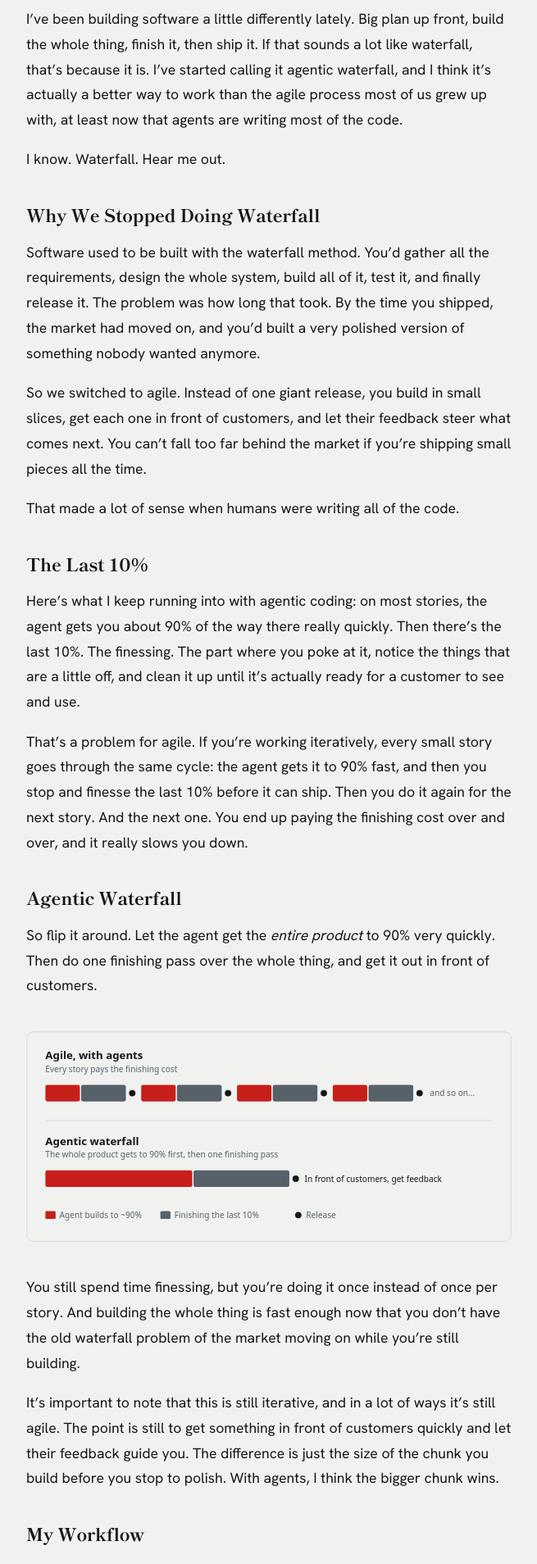
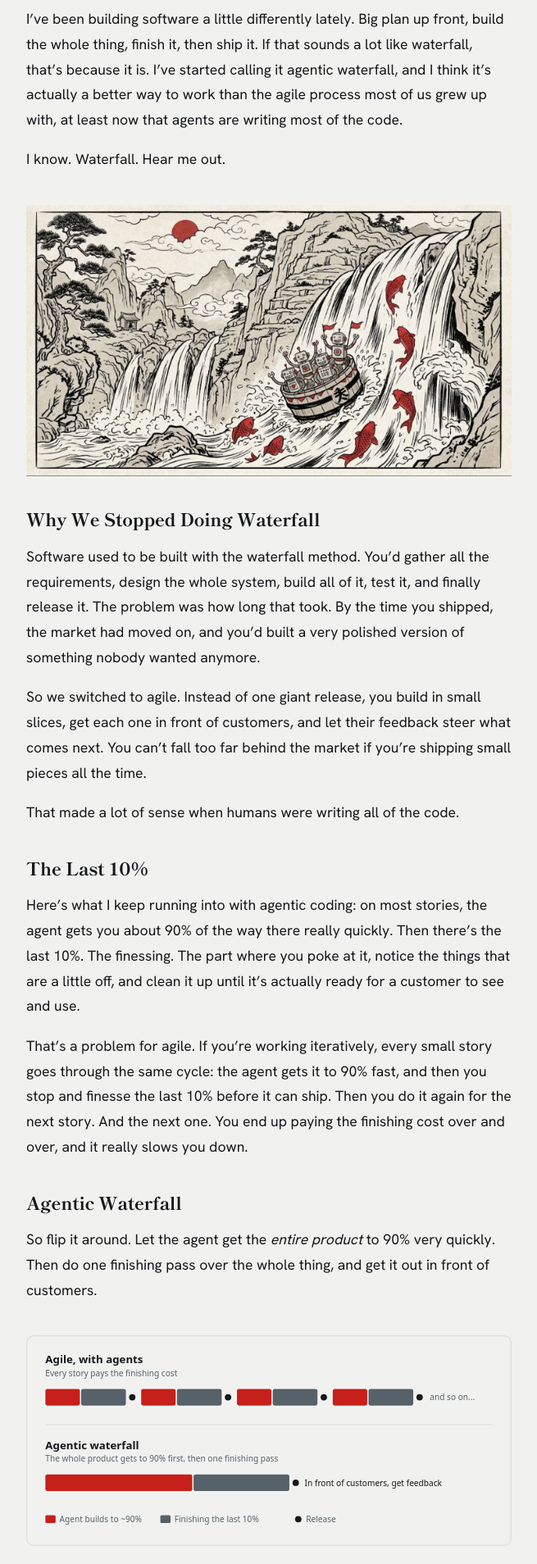
Before and after one commit to msiebert/msiebert.github.io, a Jekyll site: the page built from _posts/2026-11-14-agentic-waterfall.md, in a window 1280 px wide. Shown: the part 508-2416 px from the top of the page at 82% size, without its empty margins (312-967 px from the left). Built offline with Jekyll 4.4.1, drawn with Linux system fonts in a browser that asks for light colours; comment, search, counter and statistics services are not loaded.

Commit message:
Add Gemini-generated header image to agentic waterfall post
Co-Authored-By: Claude Opus 5.5 <noreply@anthropic.com>

```diff
--- a/_posts/2026-11-14-agentic-waterfall.md
+++ b/_posts/2026-11-14-agentic-waterfall.md
@@ -4,11 +4,15 @@ tags: [ai, productivity, claude]
 permalink: /agentic-waterfall/
 blurb: "We ditched waterfall because it was too slow. Turns out it isn't anymore."
 description: Why I think coding agents make waterfall a better way to build software than small agile iterations, and the workflow I use to do it.
+metaname: "Agentic Waterfall: Why Waterfall Makes Sense Again"
+image: agentic-waterfall/header.jpg
 ---
 
 I've been building software a little differently lately. Big plan up front, build the whole thing, finish it, then ship it. If that sounds a lot like waterfall, that's because it is. I've started calling it agentic waterfall, and I think it's actually a better way to work than the agile process most of us grew up with, at least now that agents are writing most of the code.
 
 I know. Waterfall. Hear me out.
+
+![Robots riding a barrel down a waterfall while koi leap up it](/assets/img/agentic-waterfall/header.jpg)
 
 ### Why We Stopped Doing Waterfall
 
```
Also changed, not shown: assets/img/agentic-waterfall/header.jpg (added).
